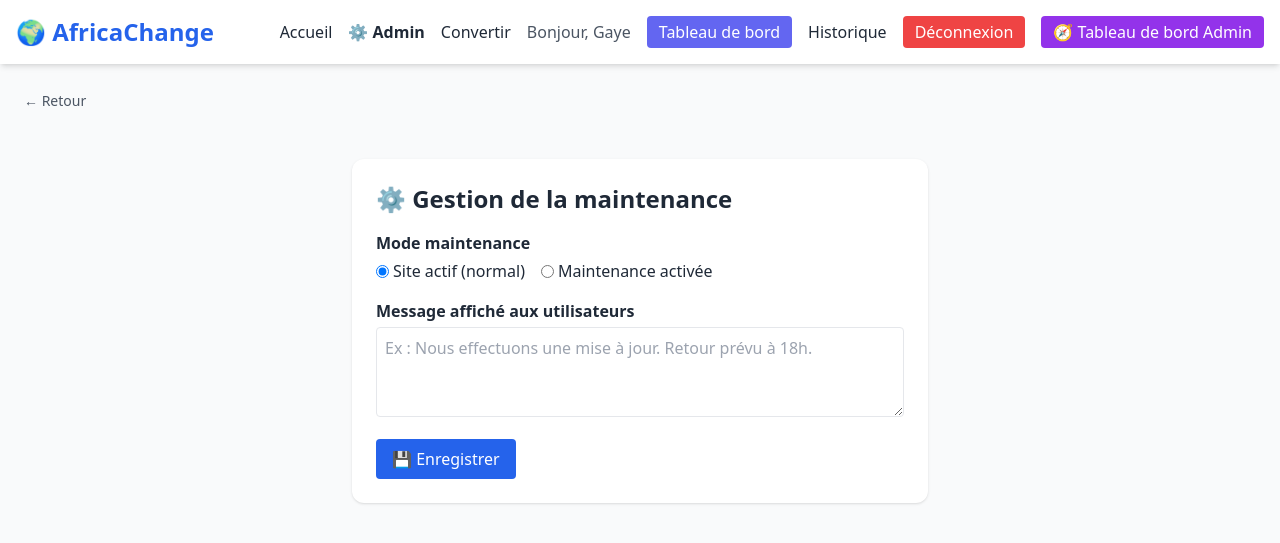
After one commit to AfricaChange/AfricaChange, a Flask app: page /admin/maintenance in a window 1280 px wide. The commit adds this page. Shown: the top 543 px of the page. Run offline with Flask 3, Linux system fonts and the light colour scheme; a user stored in the database is signed in; data that the repository does not hold is empty; some libraries are stand-ins or nearby versions.

Commit message:
page de maintenance

```diff
--- a/app.py
+++ b/app.py
@@ -1,4 +1,3 @@
-
 from flask import Flask, render_template,session, request
 from config import Config
 from database import db
@@ -10,6 +9,7 @@ from routes.paiement import paiement
 from routes.convert import convert
 from flask_wtf.csrf import CSRFError, generate_csrf
 from extensions import csrf
+from models import Parametre
 
 
 
@@ -31,34 +31,44 @@ def inject_globals():
 
 
 
-
-
 # 🔴🔴🔴 MIDDLEWARE DE MAINTENANCE 🔴🔴🔴
 @app.before_request
 def check_maintenance_mode():
-    # On ignore les fichiers statiques
+    # Laisser passer les fichiers statiques
     if request.endpoint == 'static':
         return
 
-    # Si pas en maintenance → on laisse passer
-    if not app.config.get("MAINTENANCE_MODE", False):
+    # Laisser passer la page de maintenance elle-même
+    if request.endpoint in ('maintenance',):
         return
 
-    # Si l’admin est connecté → il peut continuer à tout utiliser
+    # Admin connecté : accès complet même en maintenance
     if session.get("is_admin"):
         return
 
-    # On laisse quand même la page de maintenance elle-même
-    if request.endpoint == 'maintenance':
+    # 1️⃣ Regarder d'abord en base
+    try:
+        param = Parametre.query.filter_by(cle="maintenance_mode").first()
+        db_mode_on = bool(param and param.valeur == "on")
+    except Exception:
+        # En cas de souci de DB → on tombe sur la config
+        db_mode_on = False
+
+    # 2️⃣ Si pas de paramètre en base → fallback config (MAINTENANCE_MODE via .env)
+    maintenance_on = db_mode_on or app.config.get("MAINTENANCE_MODE", False)
+
+    if not maintenance_on:
         return
 
-    # Sinon : on affiche la page maintenance avec un code 503
-    message = app.config.get("MAINTENANCE_MESSAGE", "")
+    # Message perso : d’abord DB, sinon config
+    msg_param = Parametre.query.filter_by(cle="maintenance_message").first()
+    message = (
+        msg_param.valeur if msg_param and msg_param.valeur
+        else app.config.get("MAINTENANCE_MESSAGE", "")
+    )
+
     return render_template("maintenance.html", message=message), 503
 
-
-# Route dédiée (permet aussi de la tester directement)
-@app.route("/maintenance")
 def maintenance():
     message = app.config.get("MAINTENANCE_MESSAGE", "")
     return render_template("maintenance.html", message=message), 503
--- a/routes/admin.py
+++ b/routes/admin.py
@@ -1,11 +1,10 @@
 from flask import Blueprint, render_template, request, redirect, url_for, flash, session, send_file
 from database import db
-from models import Utilisateur, Rate, Compte, Transaction, Conversion, CompteSysteme
+from models import Utilisateur, Rate, Compte, Transaction, Conversion, CompteSysteme, Parametre
 import io
 from datetime import datetime
 from openpyxl import Workbook
 from io import BytesIO
-
 
 
 
@@ -324,3 +323,48 @@ def supprimer_compte(id):
     db.session.commit()
     flash(f"🗑️ Compte {compte.nom} supprimé.", "danger")
     return redirect(url_for('admin.comptes_systeme'))
+
+
+
+
+
+# ===============================================================
+# 🏦 ROUTE DE MAINTENANCE
+# ===============================================================
+@admin.route("/maintenance", methods=["GET", "POST"])
+def admin_maintenance():
+    # Sécurité : seulement admin
+    if not session.get("is_admin"):
+        flash("Accès réservé aux administrateurs.", "error")
+        return redirect(url_for("main.accueil"))
+
+    # Récupération des paramètres existants
+    mode_param = Parametre.query.filter_by(cle="maintenance_mode").first()
+    msg_param = Parametre.query.filter_by(cle="maintenance_message").first()
+
+    if request.method == "POST":
+        mode = request.form.get("mode", "off")  # "on" ou "off"
+        message = request.form.get("message", "").strip()
+
+        if not mode_param:
+            mode_param = Parametre(cle="maintenance_mode")
+            db.session.add(mode_param)
+        mode_param.valeur = "on" if mode == "on" else "off"
+
+        if not msg_param:
+            msg_param = Parametre(cle="maintenance_message")
+            db.session.add(msg_param)
+        msg_param.valeur = message
+
+        db.session.commit()
+        flash("Paramètres de maintenance mis à jour ✅", "success")
+        return redirect(url_for("admin.admin_maintenance"))
+
+    current_mode = "on" if (mode_param and mode_param.valeur == "on") else "off"
+    current_message = msg_param.valeur if msg_param else ""
+
+    return render_template(
+        "admin_maintenance.html",
+        mode=current_mode,
+        message=current_message,
+    )
--- /dev/null
+++ b/templates/admin_maintenance.html
@@ -0,0 +1,35 @@
+{% extends "base.html" %}
+
+{% block content %}
+<div class="max-w-xl mx-auto bg-white rounded-xl shadow p-6 mt-8">
+  <h1 class="text-2xl font-bold mb-4 text-gray-800">⚙️ Gestion de la maintenance</h1>
+
+  <form method="POST" class="space-y-4">
+    <div>
+      <label class="block font-semibold mb-1">Mode maintenance</label>
+      <div class="flex items-center space-x-4">
+        <label class="flex items-center space-x-1">
+          <input type="radio" name="mode" value="off" {% if mode == "off" %}checked{% endif %}>
+          <span>Site actif (normal)</span>
+        </label>
+        <label class="flex items-center space-x-1">
+          <input type="radio" name="mode" value="on" {% if mode == "on" %}checked{% endif %}>
+          <span>Maintenance activée</span>
+        </label>
+      </div>
+    </div>
+
+    <div>
+      <label class="block font-semibold mb-1">Message affiché aux utilisateurs</label>
+      <textarea name="message" rows="3"
+                class="w-full border rounded p-2"
+                placeholder="Ex : Nous effectuons une mise à jour. Retour prévu à 18h.">{{ message }}</textarea>
+    </div>
+
+    <button type="submit"
+            class="bg-blue-600 text-white px-4 py-2 rounded hover:bg-blue-700">
+      💾 Enregistrer
+    </button>
+  </form>
+</div>
+{% endblock %}
```
Also changed, not shown: create_tables.py (+5 -3 lines), models.py (+9 -0 lines), templates/admin_dashboard.html (+7 -1 lines).
